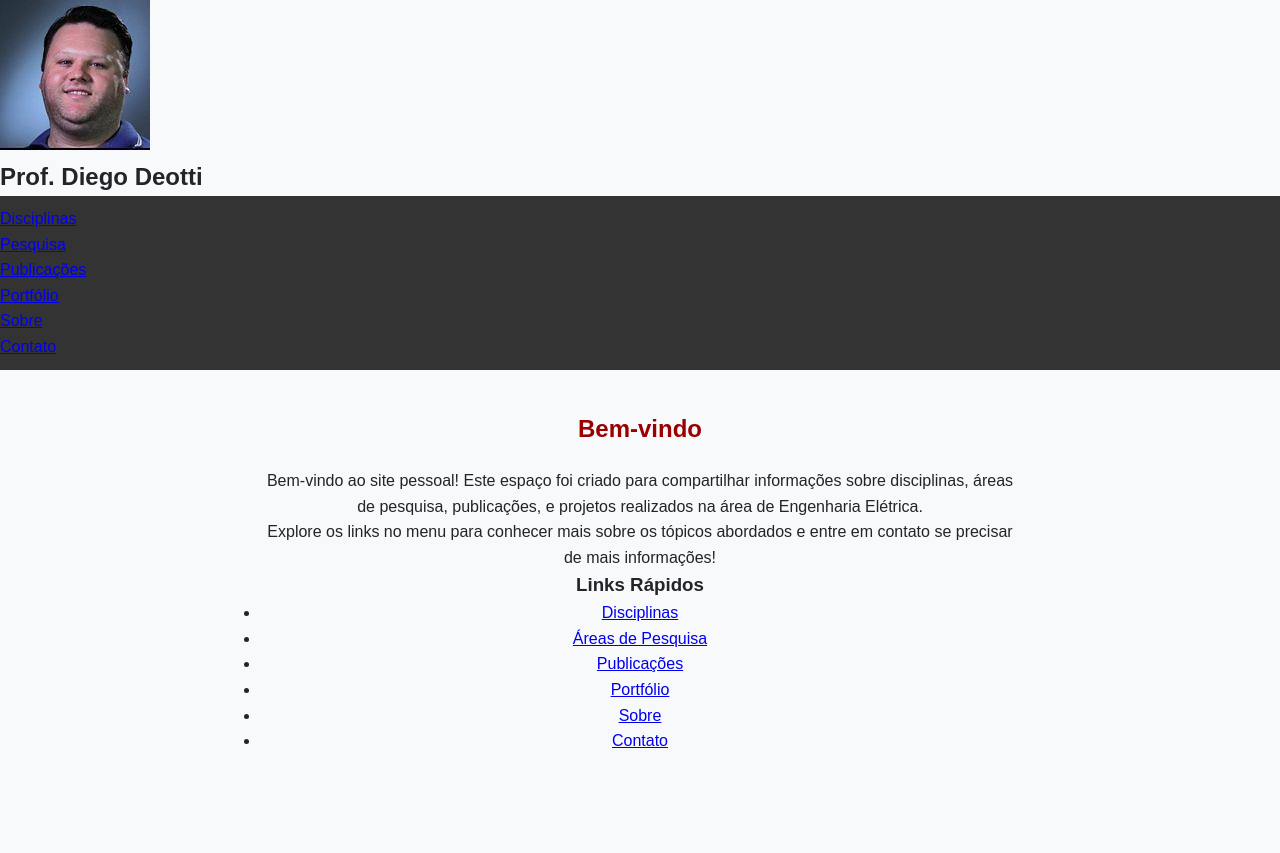
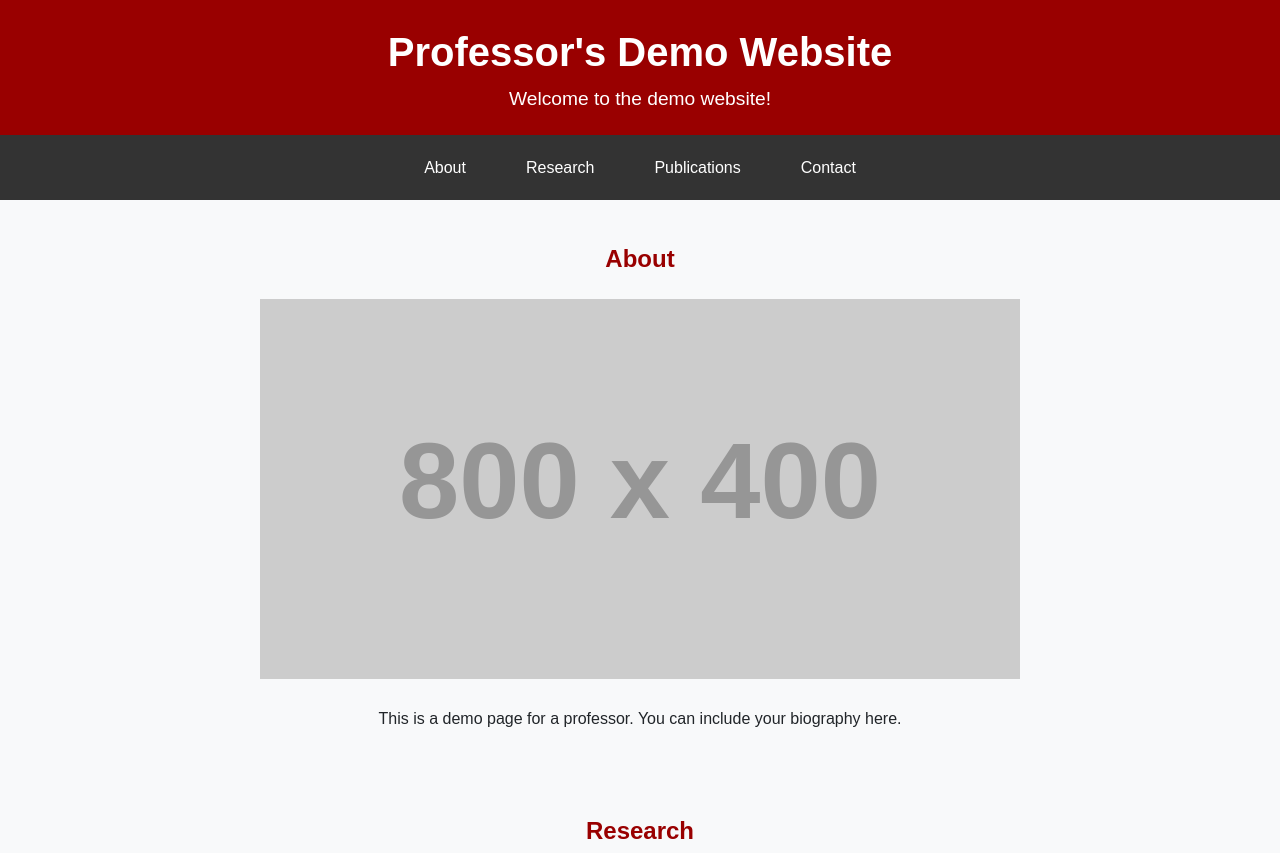
Before and after one commit to ddeotti/ddeotti.github.io, a plain HTML site: page index.html in a window 1280 px wide. Shown: the top 853 px of the page. Before the commit the page ends 800 px from the top, so only its background shows below. Drawn offline with Linux system fonts and the light colour scheme; placeholder pictures from the web are drawn by us.

Commit message:
Update index.html

```diff
--- a/index.html
+++ b/index.html
@@ -3,49 +3,62 @@
 <head>
     <meta charset="UTF-8">
     <meta name="viewport" content="width=device-width, initial-scale=1.0">
-    <meta name="description" content="Página principal do site pessoal">
-    <title>Bem-vindo</title>
+    <title>Demo Professor</title>
     <link rel="stylesheet" href="styles.css">
 </head>
 <body>
-    <div class="container">
-        <!-- Menu lateral -->
-        <aside class="sidebar">
-            <div class="profile">
-                <img src="profile.jpg" alt="Foto do Perfil" class="profile-img">
-                <h1>Prof. Diego Deotti</h1>
+    <header>
+        <div class="header-content">
+            <h1>Professor's Demo Website</h1>
+            <p>Welcome to the demo website!</p>
+        </div>
+    </header>
     <nav>
-                    <ul>
-                        <li><a href="disciplinas.html">Disciplinas</a></li>
-                        <li><a href="pesquisa.html">Pesquisa</a></li>
-                        <li><a href="publicacoes.html">Publicações</a></li>
-                        <li><a href="portfolio.html">Portfólio</a></li>
-                        <li><a href="sobre.html">Sobre</a></li>
-                        <li><a href="contato.html">Contato</a></li>
+        <ul class="navbar">
+            <li><a href="#about">About</a></li>
+            <li class="dropdown">
+                <a href="#research" class="dropbtn">Research</a>
+                <div class="dropdown-content">
+                    <a href="#research-areas">Research Areas</a>
+                    <a href="#ongoing-projects">Ongoing Projects</a>
+                </div>
+            </li>
+            <li><a href="#publications">Publications</a></li>
+            <li><a href="#contact">Contact</a></li>
         </ul>
     </nav>
+    <main>
+        <section id="about" class="section">
+            <h2>About</h2>
+            <img src="https://via.placeholder.com/800x400" alt="About Image" class="responsive-img">
+            <p>This is a demo page for a professor. You can include your biography here.</p>
+        </section>
+        <section id="research" class="section">
+            <h2>Research</h2>
+            <img src="https://via.placeholder.com/800x400" alt="Research Image" class="responsive-img">
+            <p>Provide details about your research areas and interests.</p>
+            <div id="research-areas">
+                <h3>Research Areas</h3>
+                <p>Include detailed information about your research fields.</p>
             </div>
-        </aside>
-
-        <!-- Conteúdo principal -->
-        <main class="content">
-            <section class="section">
-                <h2>Bem-vindo</h2>
-                <p>Bem-vindo ao site pessoal! Este espaço foi criado para compartilhar informações sobre disciplinas, áreas de pesquisa, publicações, e projetos realizados na área de Engenharia Elétrica.</p>
-                <p>Explore os links no menu para conhecer mais sobre os tópicos abordados e entre em contato se precisar de mais informações!</p>
-                <div class="quick-links">
-                    <h3>Links Rápidos</h3>
-                    <ul>
-                        <li><a href="disciplinas.html">Disciplinas</a></li>
-                        <li><a href="pesquisa.html">Áreas de Pesquisa</a></li>
-                        <li><a href="publicacoes.html">Publicações</a></li>
-                        <li><a href="portfolio.html">Portfólio</a></li>
-                        <li><a href="sobre.html">Sobre</a></li>
-                        <li><a href="contato.html">Contato</a></li>
-                    </ul>
+            <div id="ongoing-projects">
+                <h3>Ongoing Projects</h3>
+                <p>Highlight ongoing research projects here.</p>
             </div>
         </section>
+        <section id="publications" class="section">
+            <h2>Publications</h2>
+            <img src="https://via.placeholder.com/800x400" alt="Publications Image" class="responsive-img">
+            <p>List your publications and academic contributions here.</p>
+        </section>
+        <section id="contact" class="section">
+            <h2>Contact</h2>
+            <img src="https://via.placeholder.com/800x400" alt="Contact Image" class="responsive-img">
+            <p>Email: <a href="mailto:professor@example.com">professor@example.com</a></p>
+        </section>
     </main>
-    </div>
+    <footer>
+        <p>&copy; 2024 Demo Professor. All rights reserved.</p>
+    </footer>
 </body>
 </html>
```
Lines whose indentation alone changed are shown as unchanged.
